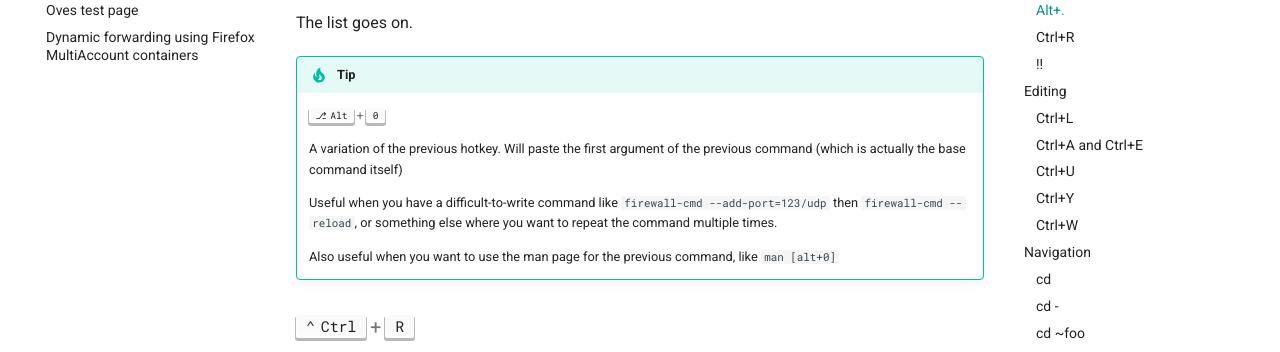
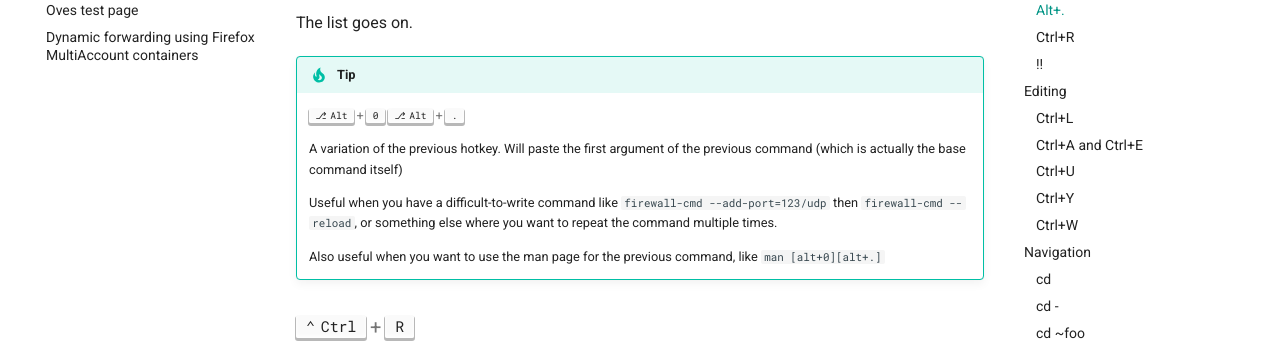
Before and after one commit to oveee92/oveee92.github.io, an MkDocs documentation site: the page built from docs/bash_hotkeys.md, in a window 1280 px wide and 900 px high, scrolled down 890 px. Shown: the part 152-504 px from the top of the window. Built offline with MkDocs 1.6.1 and Material for MkDocs 9.7.7, drawn with Linux system fonts in a browser that asks for light colours.

Commit message:
Fixed error

```diff
--- a/docs/bash_hotkeys.md
+++ b/docs/bash_hotkeys.md
@@ -43,7 +43,7 @@ The list goes on.
 
 !!! tip
 
-    ++alt+0++
+    ++alt+0++ ++alt+period++
 
     A variation of the previous hotkey. Will paste the first argument of the previous command (which is
     actually the base command itself)
@@ -51,7 +51,7 @@ The list goes on.
     Useful when you have a difficult-to-write command like `firewall-cmd --add-port=123/udp` then
     `firewall-cmd --reload`, or something else where you want to repeat the command multiple times.
 
-    Also useful when you want to use the man page for the previous command, like `man [alt+0]`
+    Also useful when you want to use the man page for the previous command, like `man [alt+0][alt+.]`
 
 
 ### ++ctrl+r++
```
